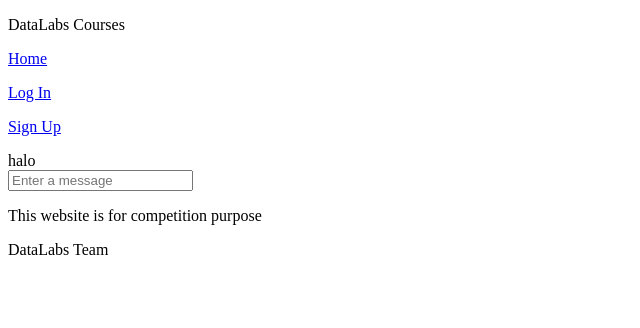
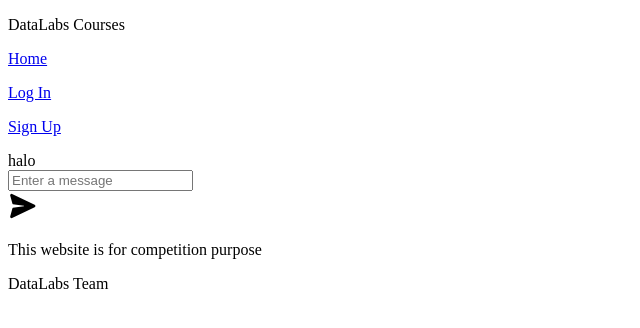
Before and after one commit to raflyfahrezi/datalabs-aic-web, a Next.js app: page /chatbot in a window 1280 px wide. Shown: the top 328 px of the page, without its empty margins (0-640 px from the left). Built offline with nearby package versions, Linux system fonts and the light colour scheme.

Commit message:
implement send button

```diff
--- a/src/modules/chatbot/index.jsx
+++ b/src/modules/chatbot/index.jsx
@@ -1,17 +1,21 @@
 import React from 'react'
 
+import { SendIcon } from '@assets'
 import { TextField, ComponentWrapper } from '@components'
 
 const chatbot = () => {
     return (
         <ComponentWrapper>
-            <div className='flex flex-col bg-gray-600'>
-                <div>halo</div>
-                <div>
+            <div className='w-full h-full grid grid-rows-pageWrapper '>
+                <div className='border-2 border-gray-800 rounded'>halo</div>
+                <div className='py-6 flex'>
                     <TextField
                         className='w-full'
                         placeholder='Enter a message'
                     />
+                    <div className='w-14 ml-2 grid place-items-center rounded bg-gray-800'>
+                        <SendIcon />
+                    </div>
                 </div>
             </div>
         </ComponentWrapper>
```
